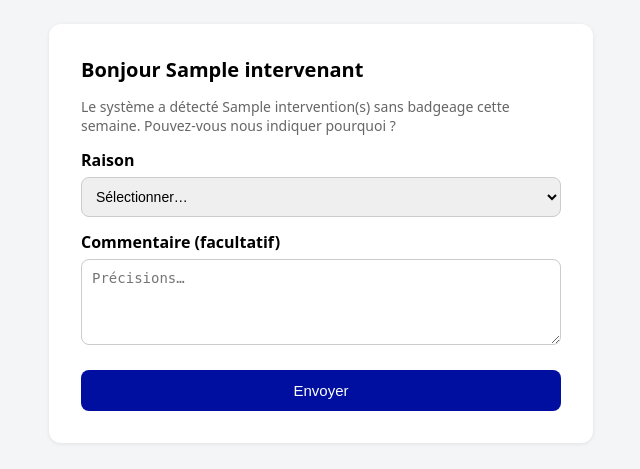
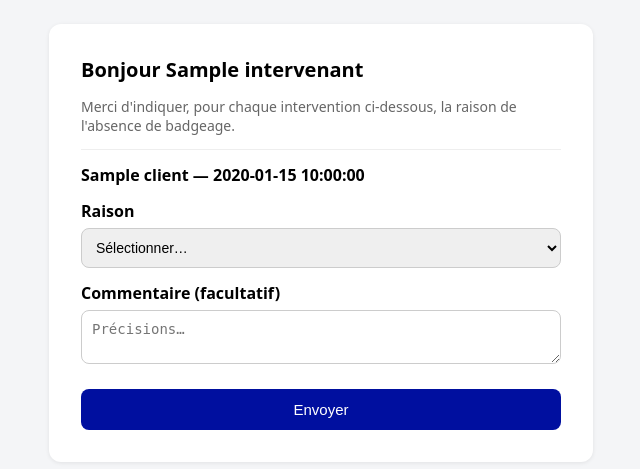
Before and after one commit to leagoetz68-rgb/aidaux-suivi, a Flask app: template templates/questionnaire.html in a window 1280 px wide. Shown: the top 469 px of the page, without its empty margins (319-959 px from the left). Run offline with Flask 3, Linux system fonts and the light colour scheme; the visitor is signed in with stand-in values (Sample User, id 1); the template is opened without the code that fills it: most values are stand-ins (such as "Sample title", 1, 10 or a date in 2020); a database or web service that is not in the repository returns one stand-in record (values such as "Sample title"); some libraries are stand-ins or nearby versions.

Commit message:
Update questionnaire.html

```diff
--- a/templates/questionnaire.html
+++ b/templates/questionnaire.html
@@ -25,17 +25,22 @@
       <p class="muted">Votre réponse a bien été enregistrée.</p>
     {% else %}
       <h1>Bonjour {{ intervenant }}</h1>
-      <p class="muted">Le système a détecté {{ nb }} intervention(s) sans badgeage cette semaine. Pouvez-vous nous indiquer pourquoi ?</p>
+      <p class="muted">Merci d'indiquer, pour chaque intervention ci-dessous, la raison de l'absence de badgeage.</p>
       <form method="post">
-        <label for="raison">Raison</label>
-        <select name="raison" id="raison" required>
-          <option value="">Sélectionner…</option>
-          {% for r in raisons %}
-          <option value="{{ r }}">{{ r }}</option>
-          {% endfor %}
-        </select>
-        <label for="commentaire">Commentaire (facultatif)</label>
-        <textarea name="commentaire" id="commentaire" rows="4" placeholder="Précisions…"></textarea>
+        {% for it in interventions %}
+        <div style="border-top:1px solid #eee;padding-top:14px;margin-top:14px">
+          <p style="font-weight:600;margin:0 0 8px">{{ it.client }} — {{ it.date_prevue_fr }}</p>
+          <label for="raison_{{ it.id }}">Raison</label>
+          <select name="raison_{{ it.id }}" id="raison_{{ it.id }}">
+            <option value="">Sélectionner…</option>
+            {% for r in raisons %}
+            <option value="{{ r }}">{{ r }}</option>
+            {% endfor %}
+          </select>
+          <label for="commentaire_{{ it.id }}">Commentaire (facultatif)</label>
+          <textarea name="commentaire_{{ it.id }}" id="commentaire_{{ it.id }}" rows="2" placeholder="Précisions…"></textarea>
+        </div>
+        {% endfor %}
         <button type="submit">Envoyer</button>
       </form>
     {% endif %}
```
